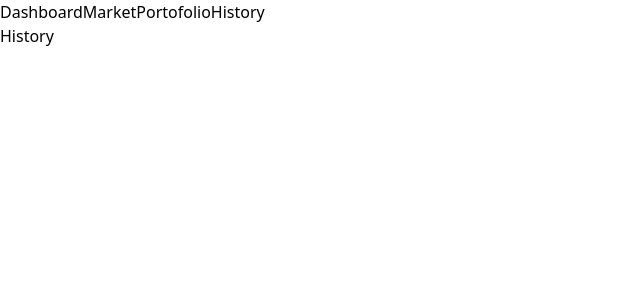
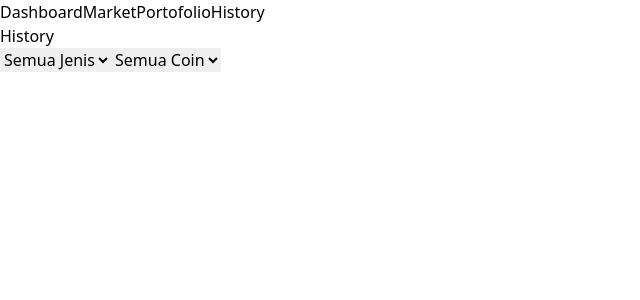
Before and after one commit to idpan/crypto-trade-simulator, a React (Vite) app: page /history in a window 1280 px wide. Shown: the top 300 px of the page, without its empty margins (0-640 px from the left). Built offline with nearby package versions, Linux system fonts and the light colour scheme.

Commit message:
--feat: add history filters (closes #16)

```diff
--- a/src/pages/History.tsx
+++ b/src/pages/History.tsx
@@ -1,13 +1,48 @@
 import { getPortofolio } from "../hooks/usePortofolio";
 import { coinData } from "../data/coins";
+import { useState } from "react";
+
 export default function History() {
   const { transactions } = getPortofolio();
+  const [filterType, setFilterType] = useState<"all" | "buy" | "sell">("all");
+  const [filterCoin, setFilterCoin] = useState<string>("all");
 
-  console.log(transactions);
+  const filteredTransactions = transactions.filter((tx) => {
+    const matchType = filterType === "all" || tx.type === filterType;
+    const matchCoin = filterCoin === "all" || tx.coinId === filterCoin;
+    return matchType && matchCoin;
+  });
+  const uniqeCoins = Array.from(
+    new Map(transactions.map((tx) => [tx.coinId, { id: tx.coinId }])).values(),
+  );
+
   return (
     <>
       <h1>History</h1>
-      {transactions.map((transaction) => {
+      <select
+        onChange={(e) =>
+          setFilterType(e.target.value as "all" | "buy" | "sell")
+        }
+        value={filterType}
+      >
+        <option value="all">Semua Jenis</option>
+        <option value="buy">Beli</option>
+        <option value="sell">Jual</option>
+      </select>
+      <select
+        value={filterCoin}
+        onChange={(e) => setFilterCoin(e.target.value)}
+      >
+        <option value="all">Semua Coin</option>
+        {uniqeCoins.map((coin) => {
+          return (
+            <option key={coin.id} value={coin.id}>
+              {coin.id}
+            </option>
+          );
+        })}
+      </select>
+      {filteredTransactions.map((transaction) => {
         const coin = coinData.find((c) => c.id === transaction.coinId);
         if (!coin) return null;
         const time = new Date(transaction.timestamp).toLocaleString("id-ID", {
@@ -17,9 +52,8 @@ export default function History() {
           hour: "2-digit",
           minute: "2-digit",
         });
-        console.log(time);
         return (
-          <div className="p-5 border-b-2 border-t-2">
+          <div key={transaction.id} className="p-5 border-b-2 border-t-2">
             <div className="flex justify-between">
               <div>
                 <p>{coin.ticker}</p>
@@ -49,24 +83,3 @@ export default function History() {
     </>
   );
 }
-// coinId
-// :
-// "bitcoin"
-// id
-// :
-// "buybitcoin1788029977192"
-// price
-// :
-// 78162.01
-// qty
-// :
-// 0.0012793939152793026
-// timestamp
-// :
-// 1788029977192
-// total
-// :
-// 100
-// type
-// :
-// "buy"
```
